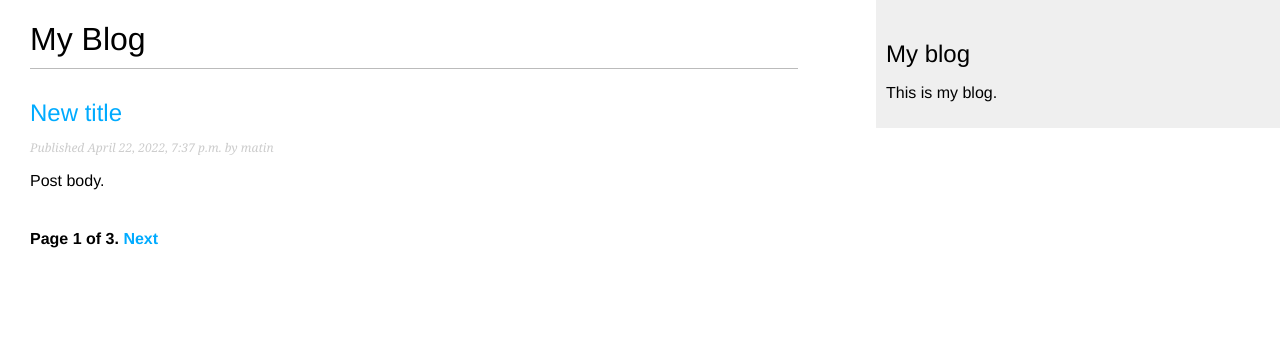
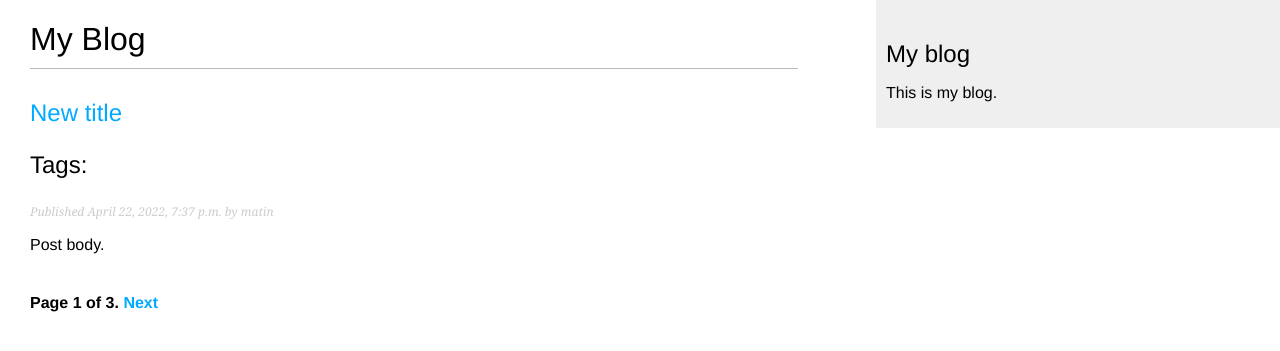
Before and after one commit to matinhosseinian/Django-3-By-Example, a Django app: page /blog/ in a window 1280 px wide. Shown: the top 351 px of the page. Run offline with Django 3.2, Linux system fonts and the light colour scheme; data comes from the database, SQL or seed files in the repository; both versions use the stored data as it was after the commit; parts of the project's set-up code (start-up, migrations or seed data) failed here and were passed over.

Commit message:
Adding the tagging functionality & Retrieving posts by similarity

```diff
--- a/mysite/blog/models.py
+++ b/mysite/blog/models.py
@@ -2,7 +2,7 @@
 from django.utils import timezone
 from django.contrib.auth.models import User
 from django.urls import reverse
-
+from taggit.managers import TaggableManager
 
 class PublishedManager(models.Manager):
     def get_queryset(self):
@@ -33,6 +33,8 @@
     objects = models.Manager()  # The default manager.
     published = PublishedManager()  # Our custom manager.
 
+    tags = TaggableManager()
+
     def get_absolute_url(self):
         return reverse('blog:post_detail',
                        args=[self.publish.year,
--- a/mysite/blog/templates/blog/post/list.html
+++ b/mysite/blog/templates/blog/post/list.html
@@ -4,17 +4,30 @@
 
 {% block content %}
 <h1>My Blog</h1>
+
+{% if tag %}
+ <h2>Posts tagged with "{{ tag.name }}"</h2>
+{% endif %}
+
 {% for post in posts %}
     <h2>
         <a href="{{ post.get_absolute_url }}">
             {{ post.title }}
         </a>
-    </h2>
+        <p class="tags">
+            Tags:
+            {% for tag in post.tags.all %}
+                <a href="{% url "blog:post_list_by_tag" tag.slug %}">
+                {{ tag.name }}
+                </a>
+                {% if not forloop.last %}, {% endif %}
+            {% endfor %}
+           </p>    </h2>
     <p class="date">
         Published {{ post.publish }} by {{ post.author }}
     </p>
     {{ post.body|truncatewords:30|linebreaks }}
 {% endfor %}
 {% comment %} {% include "pagination.html" with page=posts %} {% endcomment %}
-{% include "pagination.html" with page=page_obj %}
+{% include "pagination.html" with page=posts %}
 {% endblock %}
--- a/mysite/blog/urls.py
+++ b/mysite/blog/urls.py
@@ -5,8 +5,9 @@
 
 urlpatterns = [
 
-    # path('', views.post_list, name='post_list'),
-    path('', views.PostListView.as_view(), name='post_list'),
+    path('', views.post_list, name='post_list'),
+    # path('', views.PostListView.as_view(), name='post_list'),
+    path('tag/<slug:tag_slug>/', views.post_list, name='post_list_by_tag'),
     path('<int:year>/<int:month>/<int:day>/<slug:post>/',
          views.post_detail,
          name='post_detail'),
--- a/mysite/blog/views.py
+++ b/mysite/blog/views.py
@@ -2,6 +2,9 @@
 from django.core.paginator import Paginator, EmptyPage, PageNotAnInteger
 from django.views.generic import ListView
 from django.core.mail import send_mail
+from taggit.models import Tag
+from django.db.models import Count
+
 
 from .models import Post
 from .forms import EmailPostForm, CommentForm
@@ -41,8 +44,14 @@
     template_name = 'blog/post/list.html'
 
 
-def post_list(request):
+def post_list(request, tag_slug=None):
     object_list = Post.published.all()
+
+    tag = None
+    if tag_slug:
+        tag = get_object_or_404(Tag, slug=tag_slug)
+        object_list = object_list.filter(tags__in=[tag])
+
     paginator = Paginator(object_list, 1)  # 3 posts in each page
     page = request.GET.get('page')
     try:
@@ -55,7 +64,9 @@
         posts = paginator.page(paginator.num_pages)
     return render(request, 'blog/post/list.html', {
         'page': page,
-        'posts': posts})
+        'posts': posts,
+        'tag': tag
+    })
 
 
 def post_detail(request, year, month, day, post):
@@ -64,7 +75,7 @@
                              publish__year=year,
                              publish__month=month,
                              publish__day=day)
-        # List of active comments for this post
+    # List of active comments for this post
     comments = post.comments.filter(active=True)
     new_comment = None
     if request.method == 'POST':
@@ -79,9 +90,19 @@
             new_comment.save()
     else:
         comment_form = CommentForm()
+
+    # List of similar posts
+    post_tags_ids = post.tags.values_list('id', flat=True)
+
+    similar_posts = Post.published.filter(tags__in=post_tags_ids)\
+        .exclude(id=post.id)
+    similar_posts = similar_posts.annotate(same_tags=Count('tags'))\
+        .order_by('-same_tags', '-publish')[:4]
+
     return render(request, 'blog/post/detail.html', {
-            'post': post,
-            'comments': comments,
-            'new_comment': new_comment,
-            'comment_form': comment_form
-        })
+        'post': post,
+        'comments': comments,
+        'new_comment': new_comment,
+        'comment_form': comment_form,
+        'similar_posts': similar_posts
+    })
--- a/mysite/mysite/settings.py
+++ b/mysite/mysite/settings.py
@@ -37,7 +37,8 @@
     'django.contrib.sessions',
     'django.contrib.messages',
     'django.contrib.staticfiles',
-    'blog.apps.BlogConfig'
+    'blog.apps.BlogConfig',
+    'taggit',
 ]
 
 MIDDLEWARE = [
```
Also changed, not shown: mysite/blog/templates/blog/post/detail.html (+9 -0 lines), mysite/blog/migrations/0003_auto_20220719_1440.py (added), mysite/db.sqlite3.
